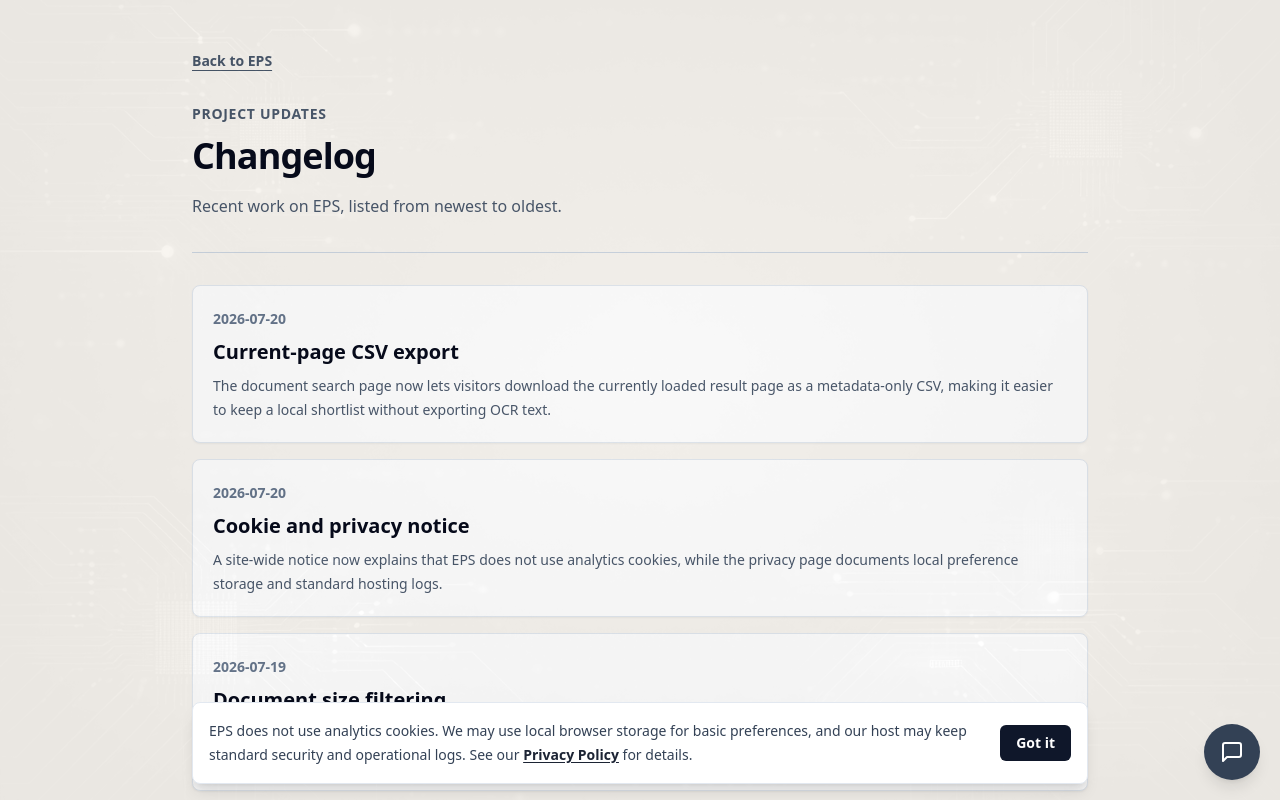
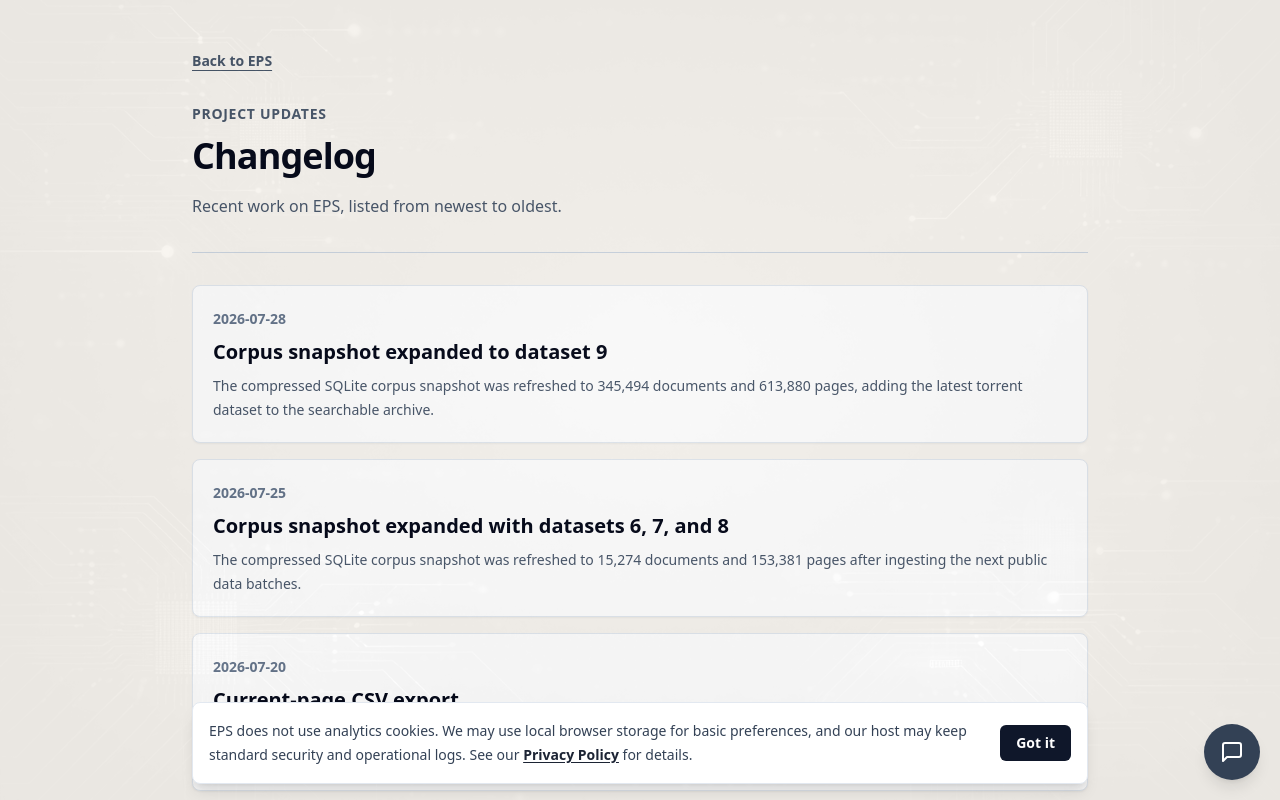
Before and after one commit to Lbelus/eps, a Next.js app in the folder front_end/: page /changelog in a window 1280 px wide. Shown: the top 800 px of the page. Built offline with nearby package versions, Linux system fonts and the light colour scheme; no server answers.

Commit message:
[lbs] update changelog and page/doc count on index

```diff
--- a/front_end/pages/changelog.tsx
+++ b/front_end/pages/changelog.tsx
@@ -10,6 +10,18 @@
 };
 
 const entries: ChangelogEntry[] = [
+  {
+    date: "2026-07-28",
+    title: "Corpus snapshot expanded to dataset 9",
+    description:
+      "The compressed SQLite corpus snapshot was refreshed to 345,494 documents and 613,880 pages, adding the latest torrent dataset to the searchable archive.",
+  },
+  {
+    date: "2026-07-25",
+    title: "Corpus snapshot expanded with datasets 6, 7, and 8",
+    description:
+      "The compressed SQLite corpus snapshot was refreshed to 15,274 documents and 153,381 pages after ingesting the next public data batches.",
+  },
   {
     date: "2026-07-20",
     title: "Current-page CSV export",
--- a/front_end/pages/index.tsx
+++ b/front_end/pages/index.tsx
@@ -54,6 +54,16 @@
             The platform provides a single interface to search filings, review documents, and navigate case
             materials with speed and clarity.
           </p>
+          <div className="mx-auto mb-8 grid max-w-2xl grid-cols-2 gap-3 text-left sm:gap-4">
+            <div className="rounded-lg border border-slate-200 bg-white/80 px-4 py-3 shadow-sm dark:border-slate-700 dark:bg-slate-900">
+              <p className="text-sm font-medium uppercase tracking-wide text-slate-500 dark:text-slate-400">Documents</p>
+              <p className="mt-1 text-2xl font-bold text-slate-950 dark:text-white">345,494</p>
+            </div>
+            <div className="rounded-lg border border-slate-200 bg-white/80 px-4 py-3 shadow-sm dark:border-slate-700 dark:bg-slate-900">
+              <p className="text-sm font-medium uppercase tracking-wide text-slate-500 dark:text-slate-400">Pages</p>
+              <p className="mt-1 text-2xl font-bold text-slate-950 dark:text-white">613,880</p>
+            </div>
+          </div>
           <HeroLogIn />
           <div className="mt-10" id="services">
             <h2 className="text-2xl font-semibold mb-6 text-slate-900">Available services</h2>
```
